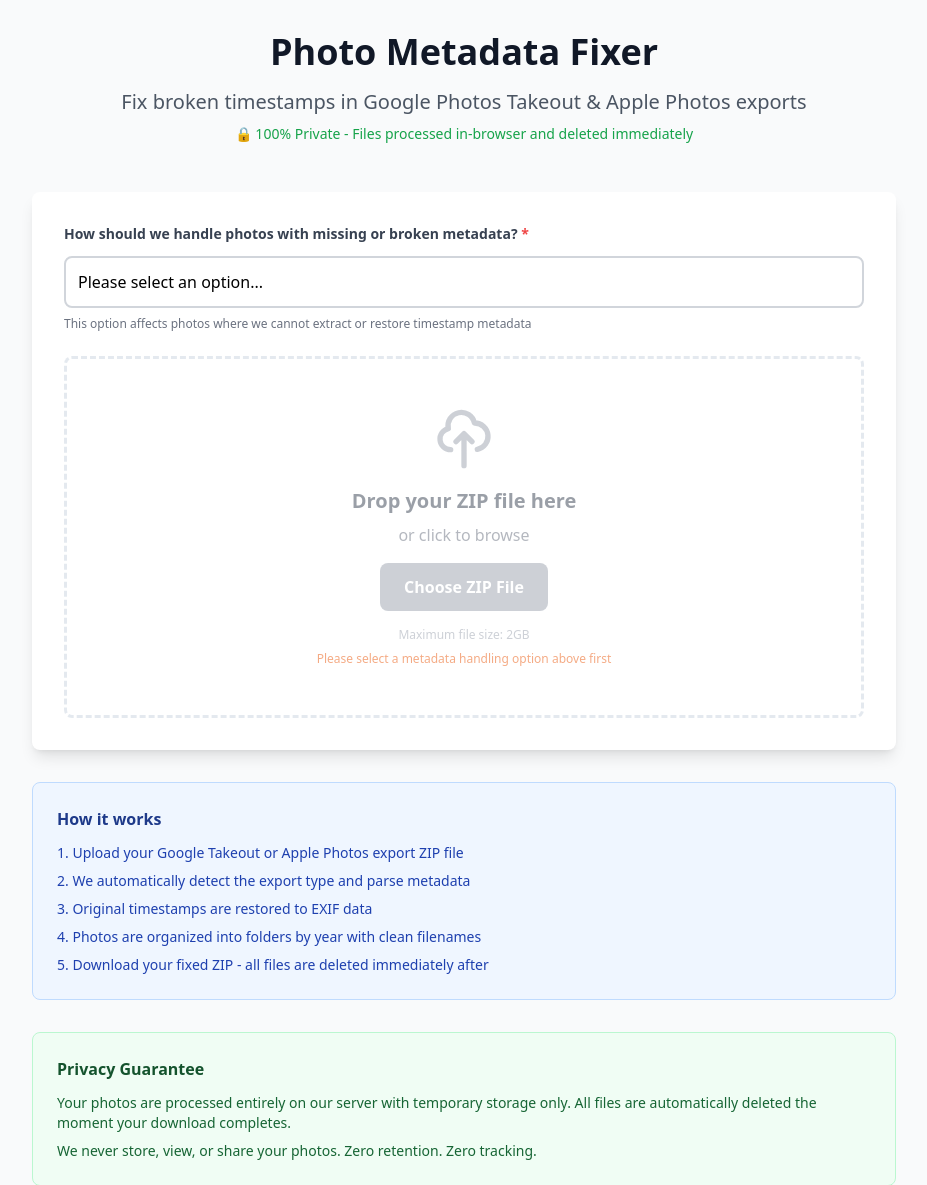
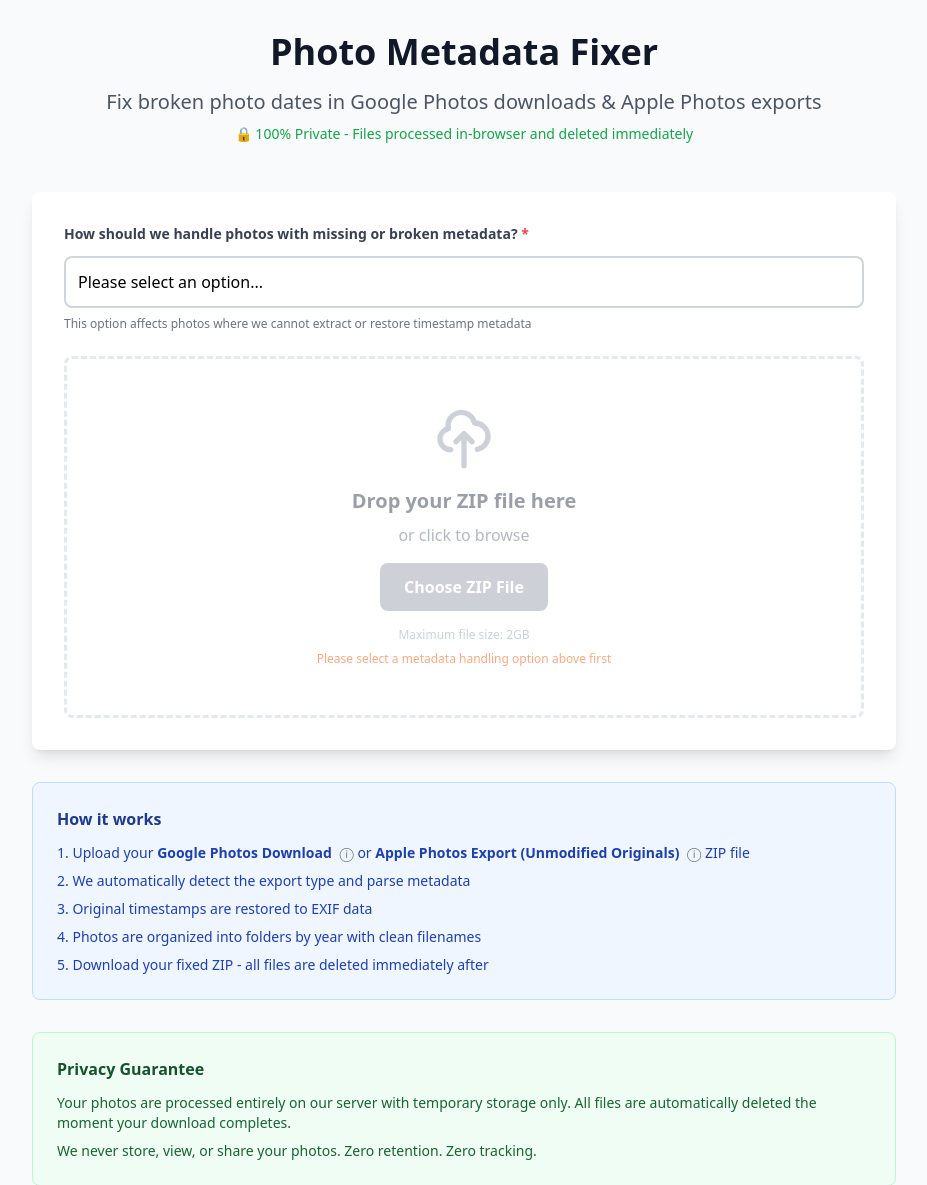
Before and after one commit to photodaterescue/pdr-webapp, a Flask app: page / in a window 1280 px wide. Shown: the top 1185 px of the page, without its empty margins (176-1103 px from the left). Run offline with Flask 3, Linux system fonts and the light colour scheme; some libraries are stand-ins or nearby versions.

Commit message:
Update terminology and add tooltips to the upload screen for clarity
Update headline text on the main page, change "Google Photos Takeout" to "Google Photos Download", and add tooltips with alternative names for export types on both the upload and results screens.

Replit-Commit-Author: Agent
Replit-Commit-Session-Id: 2d56d932-d5b7-4a9b-8546-8961c4ff99d2
Replit-Commit-Checkpoint-Type: full_checkpoint
Replit-Commit-Event-Id: 580cbbbb-130c-4019-ae03-86960d5ab021
Replit-Commit-Screenshot-Url: https://storage.googleapis.com/screenshot-production-us-central1/ea2aa571-6d32-4f19-8570-b8403f952da2/2d56d932-d5b7-4a9b-8546-8961c4ff99d2/WQRW4do

```diff
--- a/templates/index.html
+++ b/templates/index.html
@@ -65,7 +65,7 @@
     <div class="container mx-auto px-4 py-8 max-w-4xl">
         <header class="text-center mb-12">
             <h1 class="text-4xl font-bold text-gray-900 mb-4">Photo Metadata Fixer</h1>
-            <p class="text-xl text-gray-600 mb-2">Fix broken timestamps in Google Photos Takeout & Apple Photos exports</p>
+            <p class="text-xl text-gray-600 mb-2">Fix broken photo dates in Google Photos downloads & Apple Photos exports</p>
             <p class="text-sm text-green-600 font-medium">🔒 100% Private - Files processed in-browser and deleted immediately</p>
         </header>
 
@@ -209,7 +209,20 @@
         <div class="bg-blue-50 border border-blue-200 rounded-lg p-6 mb-8">
             <h3 class="font-semibold text-blue-900 mb-3">How it works</h3>
             <ol class="list-decimal list-inside space-y-2 text-sm text-blue-800">
-                <li>Upload your Google Takeout or Apple Photos export ZIP file</li>
+                <li>Upload your
+                    <span class="font-semibold">Google Photos Download</span>
+                    <span class="tooltip-container">
+                        <span class="tooltip-icon">ⓘ</span>
+                        <span class="tooltip-text">Also known as: Google Photos backup, Google Photos archive, Google Photos Takeout ZIP</span>
+                    </span>
+                    or
+                    <span class="font-semibold">Apple Photos Export (Unmodified Originals)</span>
+                    <span class="tooltip-container">
+                        <span class="tooltip-icon">ⓘ</span>
+                        <span class="tooltip-text">Also known as: Photos.app Export, Apple Photos library export, iCloud Photos download</span>
+                    </span>
+                    ZIP file
+                </li>
                 <li>We automatically detect the export type and parse metadata</li>
                 <li>Original timestamps are restored to EXIF data</li>
                 <li>Photos are organized into folders by year with clean filenames</li>
@@ -433,18 +446,18 @@
             const exportTypeEl = document.getElementById('exportType');
             if (exportType === 'google_takeout') {
                 exportTypeEl.innerHTML = `
-                    Google Photos Export (ZIP)
+                    Google Photos Download
                     <span class="tooltip-container">
-                        <span class="tooltip-icon">🛈</span>
-                        <span class="tooltip-text">Also known as: Google Photos download, Google Photos backup, Google Photos archive, Google Takeout export.</span>
+                        <span class="tooltip-icon">ⓘ</span>
+                        <span class="tooltip-text">Also known as: Google Photos backup, Google Photos archive, Google Photos Takeout ZIP</span>
                     </span>
                 `;
             } else {
                 exportTypeEl.innerHTML = `
                     Apple Photos Export (Unmodified Originals)
                     <span class="tooltip-container">
-                        <span class="tooltip-icon">🛈</span>
-                        <span class="tooltip-text">Also known as: Apple Photos library export, iCloud Photos download, Photos.app export.</span>
+                        <span class="tooltip-icon">ⓘ</span>
+                        <span class="tooltip-text">Also known as: Photos.app Export, Apple Photos library export, iCloud Photos download</span>
                     </span>
                 `;
             }
```
Also changed, not shown: replit.md (+7 -4 lines), 1 other file.
